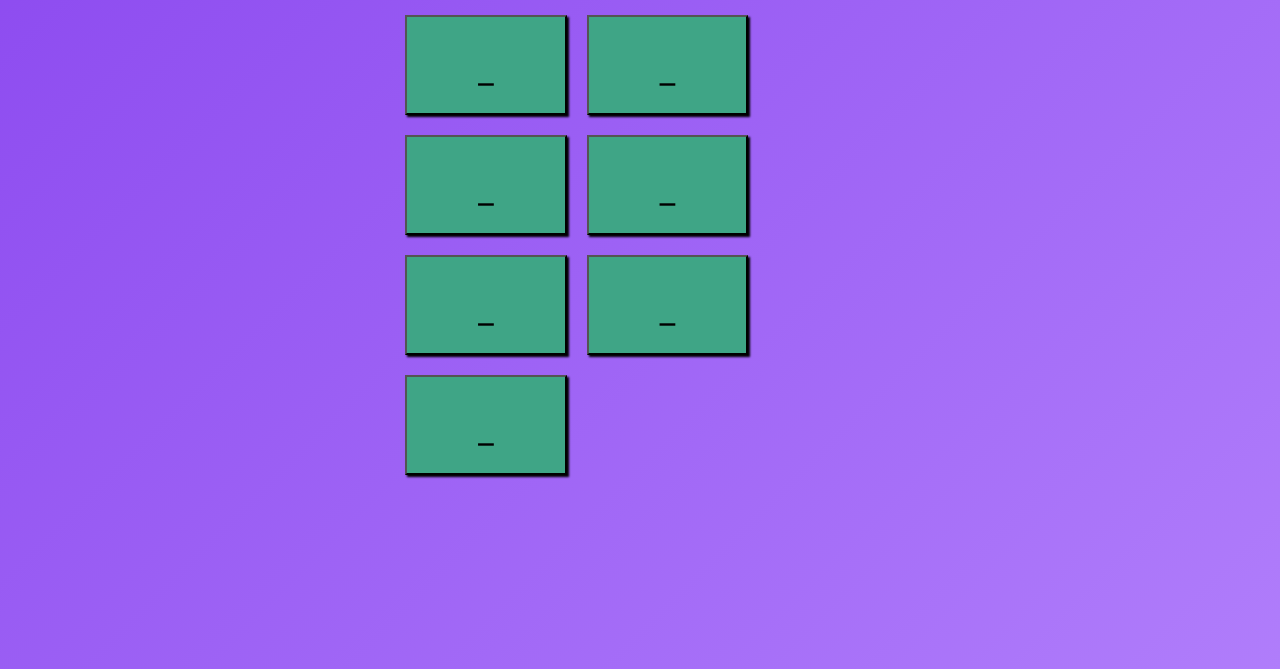
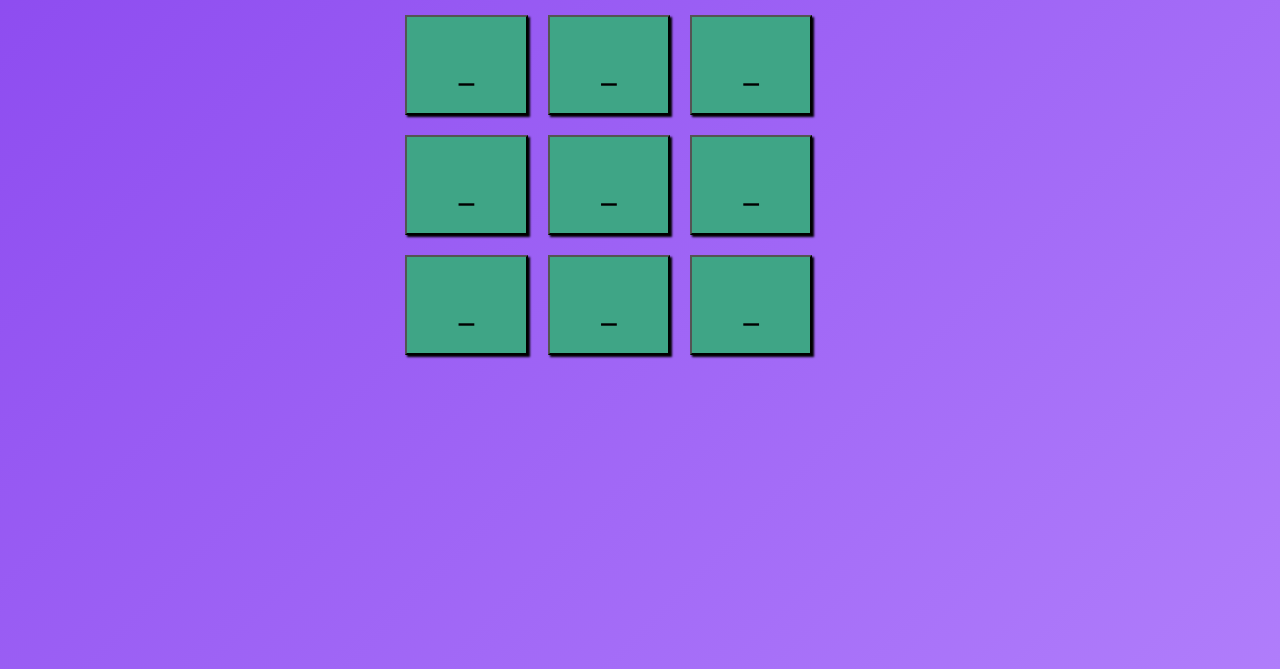
Before and after one commit to leoreisdias/trainingJavascript, a website: page public/tic-tac-toe.html in a window 1280 px wide. Shown: the part 347-1016 px from the top of the page. Drawn offline with Linux system fonts and the light colour scheme.

Commit message:
Corrige linhas do jogo da velha

```diff
--- a/css/estilo.css
+++ b/css/estilo.css
@@ -155,7 +155,7 @@ legend {
 /* TIC-TAC-TOE */
 
 .botaoDeJogada {
-    width: 33%;
+    width: 25%;
     height: 100px;
     font-size: 30pt;
     font-family: 'Trebuchet MS';
```
